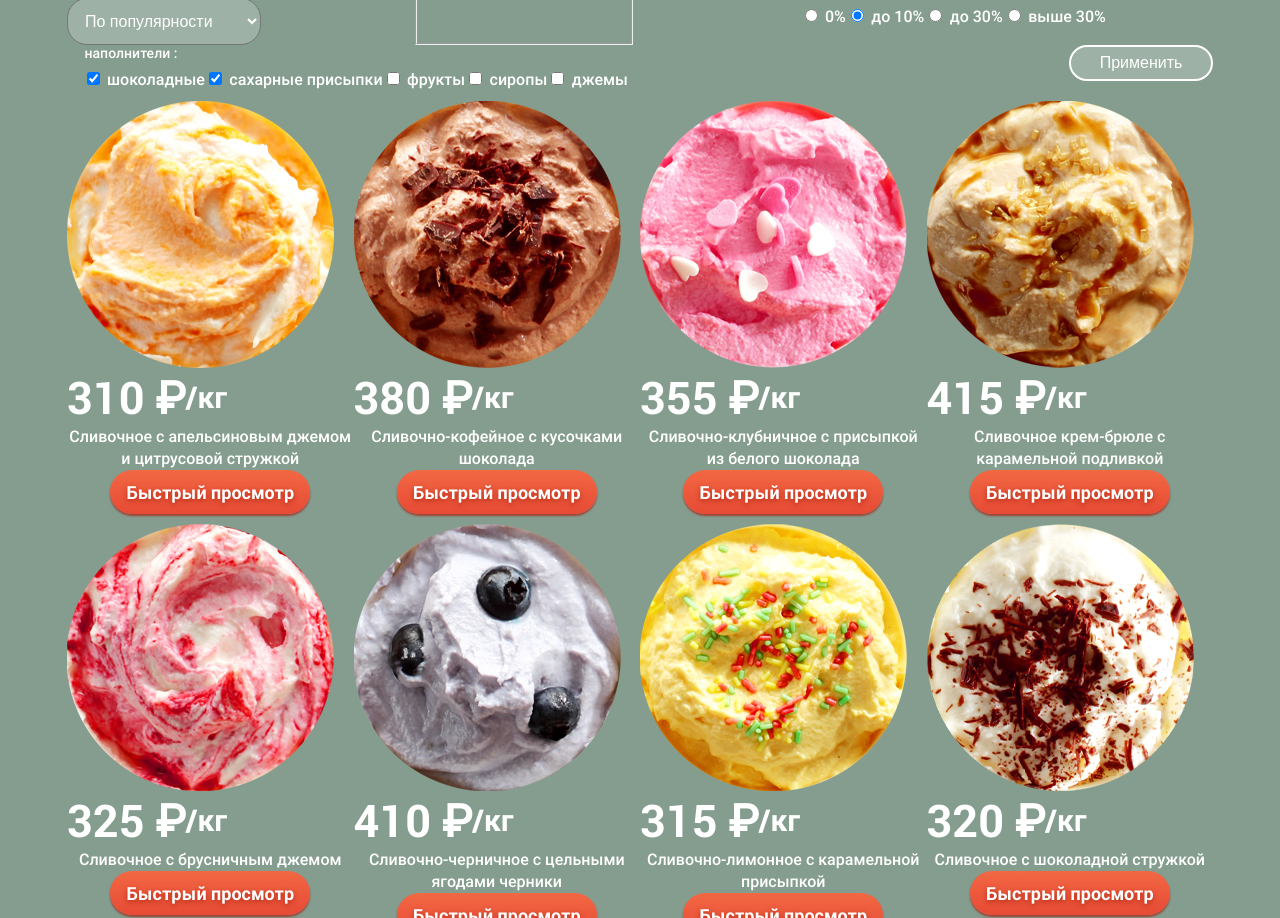
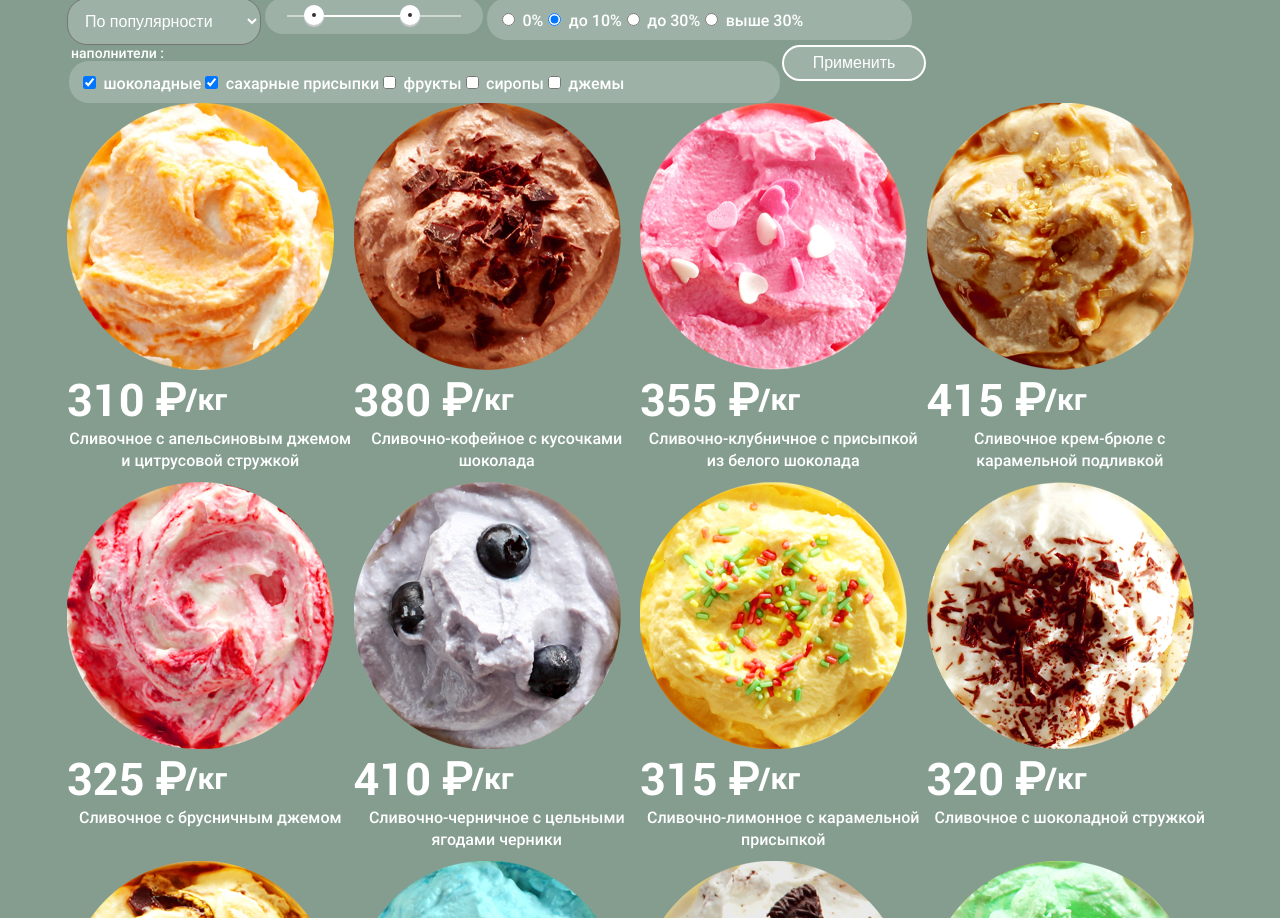
Before and after one commit to AnorLondoDarc/1096127-gllacy-31, a plain HTML site: page catalog.html in a window 1280 px wide. Shown: the part 155-1073 px from the top of the page. Drawn offline with Linux system fonts and the light colour scheme.

Commit message:
разметка главной страницы

```diff
--- a/catalog.html
+++ b/catalog.html
@@ -77,6 +77,7 @@
             </fieldset>
             <fieldset class="filter__fat">
               <legend class="filter__fat-name title-name">Жирность :</legend>
+              <div class="filter__fat-wrapper">
                 <p class="filter__fat-item">
                   <input type="radio" name="fat-group" id="fat-zero" class="filter__input-radio">
                   <label for="fat-zero">0%</label>
@@ -93,9 +94,11 @@
                   <input type="radio" name="fat-group" id="fat-after" class="filter__input-radio">
                   <label for="fat-after">выше 30%</label>
                 </p>
+              </div>
             </fieldset>
             <fieldset class="filter__fillers">
               <legend class="filter__fillers-name title-name">Наполнители :</legend>
+              <div class="filter__filters-wrap">
                 <p class="filter__fillers-item">
                   <input type="checkbox" name="chocolate" id="choco" class="filter__input-checkbox" checked>
                   <label for="choco">Шоколадные</label>
@@ -116,6 +119,7 @@
                   <input type="checkbox" name="jams" id="jam" class="filter__input-checkbox">
                   <label for="jam">Джемы</label>
                 </p>
+              </div>
             </fieldset>
             <button class="filter__btn" type="submit">Применить</button>
           </form>
@@ -125,7 +129,7 @@
         <div class="container">
           <div class="catalog__wrap">
             <ul class="catalog__list">
-              <li class="catalog__item">
+              <li class="catalog__item" tabindex="0">
                 <div class="catalog__img-wrap">
                   <img src="img/goods/orange.png" alt="Сливочное с апельсиновым джемом и цитрусовой стружкой" class="catalog__img">
                 </div>
@@ -136,7 +140,7 @@
                 <p class="catalog__text">Сливочное с апельсиновым джемом и цитрусовой стружкой</p>
                 <a href="" class="catalog__link button">Быстрый просмотр</a>
               </li>
-              <li class="catalog__item">
+              <li class="catalog__item" tabindex="0">
                 <div class="catalog__img-wrap">
                   <img src="img/goods/chokolate.png" alt="Сливочно-кофейное с кусочками шоколада" class="catalog__img">
                 </div>
@@ -147,7 +151,7 @@
                 <p class="catalog__text">Сливочно-кофейное с кусочками шоколада</p>
                 <a href="" class="catalog__link button">Быстрый просмотр</a>
               </li>
-              <li class="catalog__item">
+              <li class="catalog__item" tabindex="0">
                 <div class="catalog__img-wrap">
                   <img src="img/goods/strawberry.png" alt="Сливочно-клубничное с присыпкой из белого шоколада" class="catalog__img">
                 </div>
@@ -158,7 +162,7 @@
                 <p class="catalog__text">Сливочно-клубничное с присыпкой из белого шоколада</p>
                 <a href="" class="catalog__link button">Быстрый просмотр</a>
               </li>
-              <li class="catalog__item">
+              <li class="catalog__item" tabindex="0">
                 <div class="catalog__img-wrap">
                   <img src="img/goods/caramel.png" alt="Сливочное крем-брюле с карамельной подливкой" class="catalog__img">
                 </div>
@@ -169,7 +173,7 @@
                 <p class="catalog__text">Сливочное крем-брюле с карамельной подливкой</p>
                 <a href="" class="catalog__link button">Быстрый просмотр</a>
               </li>
-              <li class="catalog__item">
+              <li class="catalog__item" tabindex="0">
                 <div class="catalog__img-wrap">
                   <img src="img/goods/lingonberry.png" alt="Сливочное с брусничным джемом" class="catalog__img">
                 </div>
@@ -180,7 +184,7 @@
                 <p class="catalog__text">Сливочное с брусничным джемом</p>
                 <a href="" class="catalog__link button">Быстрый просмотр</a>
               </li>
-              <li class="catalog__item">
+              <li class="catalog__item" tabindex="0">
                 <div class="catalog__img-wrap">
                   <img src="img/goods/blueberries.png" alt="Сливочно-черничное с цельными ягодами черники" class="catalog__img">
                 </div>
@@ -191,7 +195,7 @@
                 <p class="catalog__text">Сливочно-черничное с цельными ягодами черники</p>
                 <a href="" class="catalog__link button">Быстрый просмотр</a>
               </li>
-              <li class="catalog__item">
+              <li class="catalog__item" tabindex="0">
                 <div class="catalog__img-wrap">
                   <img src="img/goods/lemon.png" alt="Сливочно-лимонное с карамельной присыпкой" class="catalog__img">
                 </div>
@@ -202,7 +206,7 @@
                 <p class="catalog__text">Сливочно-лимонное с карамельной присыпкой</p>
                 <a href="" class="catalog__link button">Быстрый просмотр</a>
               </li>
-              <li class="catalog__item">
+              <li class="catalog__item" tabindex="0">
                 <div class="catalog__img-wrap">
                   <img src="img/goods/shavings.png" alt="Сливочное с шоколадной стружкой" class="catalog__img">
                 </div>
@@ -213,7 +217,7 @@
                 <p class="catalog__text">Сливочное с шоколадной стружкой</p>
                 <a href="" class="catalog__link button">Быстрый просмотр</a>
               </li>
-              <li class="catalog__item">
+              <li class="catalog__item" tabindex="0">
                 <div class="catalog__img-wrap">
                   <img src="img/goods/vanila.png" alt="Сливочно-ванильное с кусочками шоколада" class="catalog__img">
                 </div>
@@ -224,7 +228,7 @@
                 <p class="catalog__text">Сливочно-ванильное с кусочками шоколада</p>
                 <a href="" class="catalog__link button">Быстрый просмотр</a>
               </li>
-              <li class="catalog__item">
+              <li class="catalog__item" tabindex="0">
                 <div class="catalog__img-wrap">
                   <img src="img/goods/menthol.png" alt="Сливочноe с ментоловым сиропом" class="catalog__img">
                 </div>
@@ -235,7 +239,7 @@
                 <p class="catalog__text">Сливочноe с ментоловым сиропом</p>
                 <a href="" class="catalog__link button">Быстрый просмотр</a>
               </li>
-              <li class="catalog__item">
+              <li class="catalog__item" tabindex="0">
                 <div class="catalog__img-wrap">
                   <img src="img/goods/black-chok.png" alt="Сливочное с кусочками черного шоколада" class="catalog__img">
                 </div>
@@ -246,7 +250,7 @@
                 <p class="catalog__text">Сливочное с кусочками черного шоколада</p>
                 <a href="" class="catalog__link button">Быстрый просмотр</a>
               </li>
-              <li class="catalog__item">
+              <li class="catalog__item" tabindex="0">
                 <div class="catalog__img-wrap">
                   <img src="img/goods/mint.png" alt="Сливочное с мятным сиропом" class="catalog__img">
                 </div>
--- a/css/style.css
+++ b/css/style.css
@@ -41,10 +41,12 @@
   --basic-dark-red: #E84D37;
   --basic-orange: #FFBC9E;
   --basic-baige: #F8F7F4;
+  --basic-shadow-gray: #CFCFCF;
   --basic-text-sh: rgba(160, 32, 11, 0.76);
   --basic-btn-sh: rgba(172, 16, 0, 0.64);
   --basic-outline: rgba(255, 255, 255, 0.5);
   --basic-bg-cards: rgba(255, 255, 255, 0.2);
+  --basic-bg-bar: rgba(255, 255, 255, 0.5);
 
 }
 
@@ -119,6 +121,7 @@
   box-shadow: 0px 2px 2px var(--basic-btn-sh);
   border-radius: 70px;
   padding: 5px;
+  transition: 0.3s;
 }
 
 /* menu */
@@ -154,7 +157,7 @@
   color: var(--basic-white);
   font-size: 16px;
   padding: 10px 13px;
-  transition: 0.5s;
+  transition: 0.2s;
 }
 
 .page-header__user-item .page-header__user-link:hover,
@@ -301,8 +304,16 @@
 }
 
 .goods__item {
+  position: relative;
   display: flex;
+  min-height: 402px;
   flex-direction: column;
+  transition: 0.3s;
+}
+
+.goods__item:hover,
+.goods__item:focus-within {
+  background-color: var(--basic-bg-cards);
 }
 
 .goods__img-wrap {
@@ -324,6 +335,7 @@
 }
 
 .goods__text {
+  flex-grow: 1;
   font-weight: 500;
   font-size: 16px;
   line-height: 22px;
@@ -331,13 +343,20 @@
 }
 
 .goods__link {
+  position: absolute;
   font-size: 18px;
   color: inherit;
   width: 200px;
   height: 44px;
   align-self: center;
+  display: none;
+  bottom: 21px;
 }
 
+.goods__item:hover .goods__link,
+.goods__item:focus-within .goods__link {
+  display: flex;
+}
 /* advantages */
 
 .advantages {
@@ -594,12 +613,67 @@ font-size: 16px;
   font-size: 16px;
   line-height: 18px;
 }
+
 /* form */
 
+.filter__price-group {
+  border: none;
+}
+
+.filter__range {
+  background-color: var(--basic-bg-cards);
+  border-radius: 20px;
+  width: 218px;
+  height: 36px;
+  display: flex;
+}
+
+.filter__range-controls {
+  background-color: var(--basic-bg-bar);
+  width: 174px;
+  height: 2px;
+  align-self: center;
+  margin: 0 auto;
+  position: relative;
+}
+
+.filter__bar {
+  position: absolute;
+  top: 0;
+  left: 20px;
+  background-color: var(--basic-white);
+  width: 106px;
+  height: 2px;
+}
+
+.filter__toggle {
+  background-color: var(--basic-dark-gray);
+  width: 4px;
+  height: 4px;
+  top: -10px;
+  padding: 2px;
+  border-radius: 50%;
+  position: absolute;
+  border: 8px solid var(--basic-white);
+  box-shadow: 0 2px 1px 0 var(--basic-shadow-gray);
+  cursor: pointer;
+}
+
+.filter__toggle--min {
+  left: 10%;
+}
+
+.filter__toggle--max {
+  left: 65%;
+}
+
+.filter__form fieldset {
+  padding: 0;
+}
 .filter__form {
+  min-width: 870px;
   display: flex;
   flex-wrap: wrap;
-  justify-content: space-between;
 }
 
 .filter__form label{
@@ -624,15 +698,26 @@ font-size: 16px;
   width: 218px;
 }
 
+.filter__fat-wrapper {
+  background-color: var(--basic-bg-cards);
+  min-width: 425px;
+  display: flex;
+  border-radius: 20px;
+  padding: 10px;
+}
+
+.filter__filters-wrap {
+  background-color: var(--basic-bg-cards);
+  min-width: 711px;
+  display: flex;
+  border-radius: 20px;
+  padding: 10px;
+}
 .filter__fat {
-  width: 425px;
-  display: flex;
   border: none;
 }
 
 .filter__fillers {
-  width: 711px;
-  display: flex;
   border: none;
 }
 
@@ -665,8 +750,13 @@ font-size: 16px;
 .catalog__item {
   display: flex;
   flex-direction: column;
+  transition: 0.3s;
 }
 
+.catalog__item:hover,
+.catalog__item:focus-within {
+  background-color: var(--basic-bg-cards);
+}
 .catalog__img-wrap {
   width: 267px;
   height: 267px;
@@ -690,6 +780,7 @@ font-size: 16px;
   font-size: 16px;
   line-height: 22px;
   text-align: center;
+  flex-grow: 1;
 }
 
 .catalog__link {
@@ -698,4 +789,10 @@ font-size: 16px;
   width: 200px;
   height: 44px;
   align-self: center;
+  display: none;
 }
+
+.catalog__item:hover .catalog__link,
+.catalog__item:focus-within .catalog__link {
+  display: flex;
+}
```
Also changed, not shown: index.html (+4 -4 lines). Lines whose indentation alone changed are shown as unchanged.
